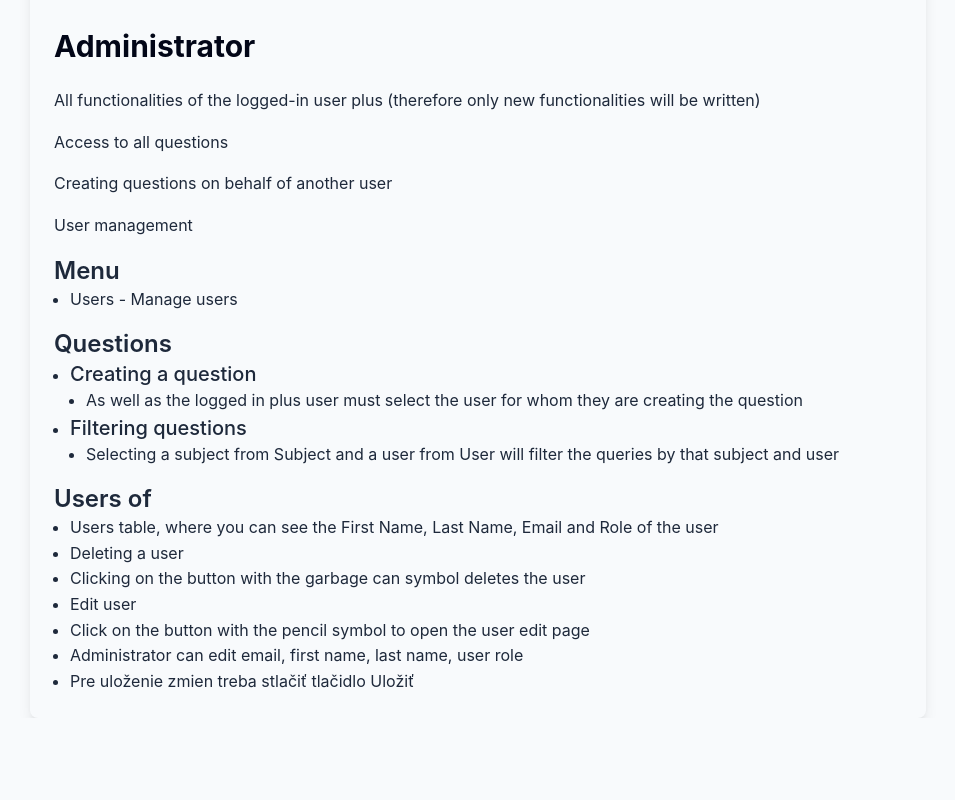
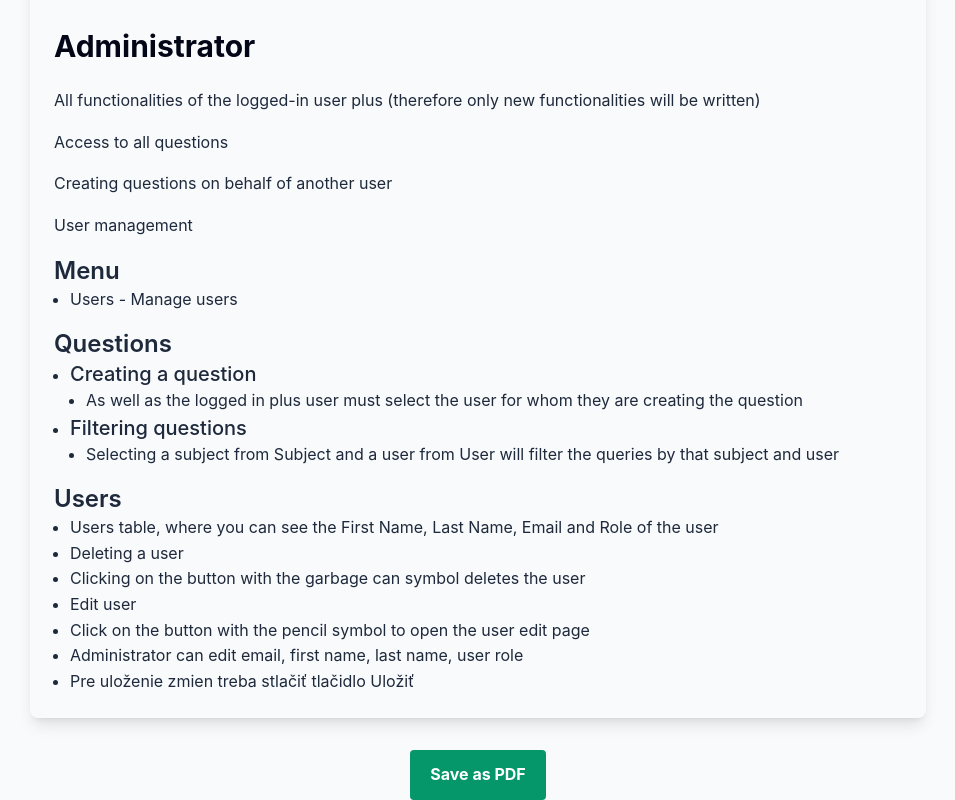
Before and after one commit to PlankoAdam/webte2-sz, a Vue app in the folder frontend/: page /guide in a window 1280 px wide. Shown: the part 2002-2802 px from the top of the page, without its empty margins (162-1117 px from the left). Before the commit the page ends 2720 px from the top, so only its background shows below. Built offline with nearby package versions, Linux system fonts and the light colour scheme; what @formkit/vue would draw is missing.

Commit message:
Saves 1 page of pdf

```diff
--- a/frontend/package.json
+++ b/frontend/package.json
@@ -14,6 +14,8 @@
     "@formkit/vue": "^1.6.2",
     "@vueuse/core": "^10.9.0",
     "axios": "^1.6.8",
+    "html2canvas": "^1.4.1",
+    "jspdf": "^2.5.1",
     "oh-vue-icons": "^1.0.0-rc3",
     "pinia": "^2.1.7",
     "vue": "^3.4.21",
--- a/frontend/src/views/UserGuideView.vue
+++ b/frontend/src/views/UserGuideView.vue
@@ -1,5 +1,6 @@
 <template>
   <main class="flex justify-center">
+    <div id="pdf-content">
       <div class="flex flex-col items-center">
         <div class="max-w-4xl mx-auto p-6 rounded-lg shadow-lg">
           <h1 class="text-3xl font-bold mb-6 text-[var(--color-heading)]">
@@ -481,7 +482,7 @@
               </ul>
             </li>
             <li>
-            <h2 class="text-2xl font-semibold">{{ ls.t('Users of', 'Používateľia') }}</h2>
+              <h2 class="text-2xl font-semibold">{{ ls.t('Users', 'Používateľia') }}</h2>
               <ul class="ml-4 list-disc">
                 <li>
                   {{
@@ -529,11 +530,44 @@
             </li>
           </ul>
         </div>
+        <button
+          @click="generatePDF"
+          class="bg-blue-500 hover:bg-blue-700 text-white font-bold py-2 px-4 rounded mt-8"
+        >
+          {{ ls.t('Save as PDF', 'Stiahnuť ako PDF') }}
+        </button>
+      </div>
     </div>
   </main>
 </template>
 
 <script setup>
+import html2canvas from 'html2canvas'
+import { jsPDF } from 'jspdf'
 import { useLanguageStore } from '@/stores/language'
+
 const ls = useLanguageStore()
+
+function generatePDF() {
+  const pdfContent = document.getElementById('pdf-content')
+
+  // Save the original background color
+  const originalBackgroundColor = pdfContent.style.backgroundColor
+
+  // Set the background color to black
+  pdfContent.style.backgroundColor = 'black'
+
+  // Use html2canvas to capture the entire content of pdfContent
+  html2canvas(pdfContent, { scrollY: -window.scrollY }).then((canvas) => {
+    const imgData = canvas.toDataURL('image/png')
+    const pdf = new jsPDF()
+    const pdfWidth = pdf.internal.pageSize.getWidth()
+    const pdfHeight = (canvas.height * pdfWidth) / canvas.width
+    pdf.addImage(imgData, 'PNG', 0, 0, pdfWidth, pdfHeight)
+    pdf.save('document.pdf')
+
+    // Restore the original background color after generating PDF
+    pdfContent.style.backgroundColor = originalBackgroundColor
+  })
+}
 </script>
```
Also changed, not shown: 1 other file (tests, documents, lock files or other folders). Lines whose indentation alone changed are shown as unchanged.
